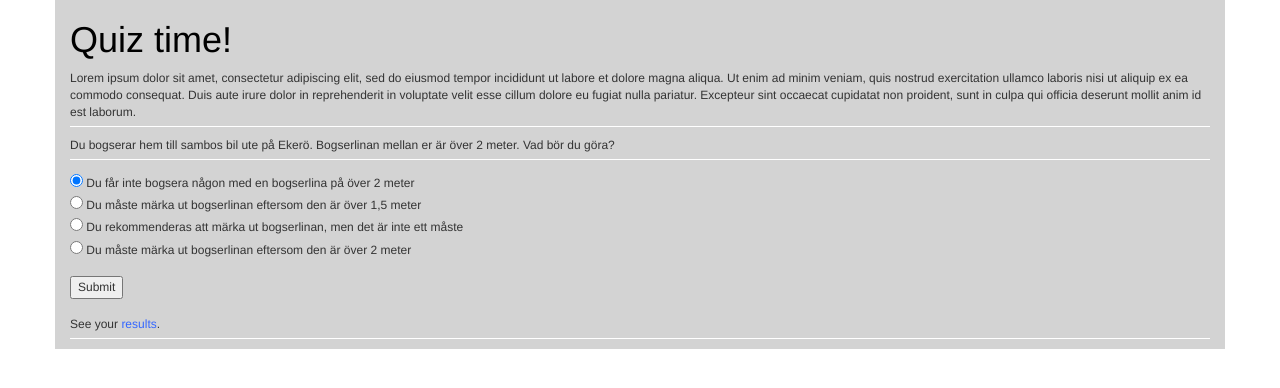
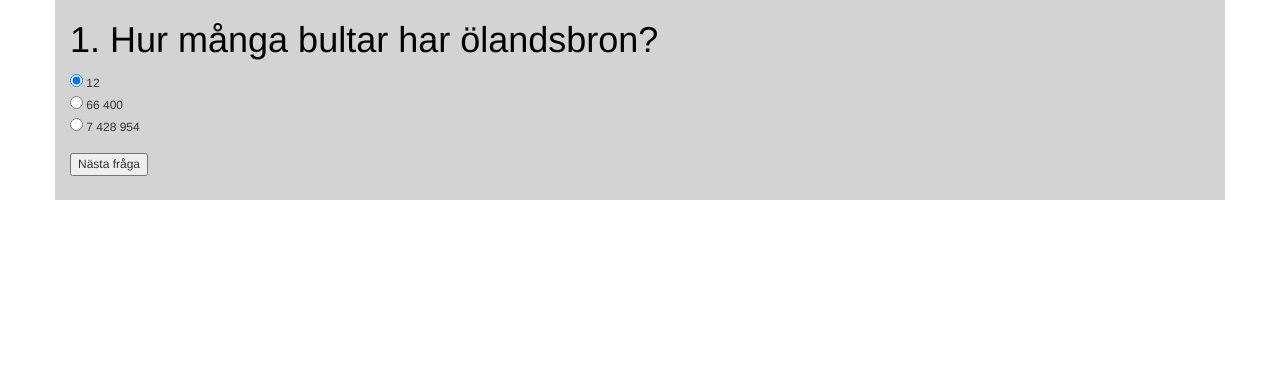
Before and after one commit to Vertsi/quizproject, a Django app: page /quiz/1/question/1/ in a window 1280 px wide. Shown: the top 388 px of the page. Run offline with Django 3.2, Linux system fonts and the light colour scheme.

Commit message:
Up until task 16

```diff
--- a/quiz/templates/question.html
+++ b/quiz/templates/question.html
@@ -12,18 +12,14 @@
 	<div class="container">
 		<div class="row">
 			<div class="col-md-12 column1">
-	<h1>Quiz time!</h1>
-		<p>Lorem ipsum dolor sit amet, consectetur adipiscing elit, sed do eiusmod tempor incididunt ut labore et dolore magna aliqua. Ut enim ad minim veniam, quis nostrud exercitation ullamco laboris nisi ut aliquip ex ea commodo consequat. Duis aute irure dolor in reprehenderit in voluptate velit esse cillum dolore eu fugiat nulla pariatur. Excepteur sint occaecat cupidatat non proident, sunt in culpa qui officia deserunt mollit anim id est laborum.</p>
-		<P> Du bogserar hem till sambos bil ute på Ekerö. Bogserlinan mellan er är över 2 meter. Vad bör du göra?  </P>
+	<h1>{{ question_number }}. {{ question }}</h1>
 <form>
-  		<input type="radio" name="gender" value="male" checked> Du får inte bogsera någon med en bogserlina på över 2 meter<br>
-  		<input type="radio" name="gender" value="female"> Du måste märka ut bogserlinan eftersom den är över 1,5 meter<br>
-  		<input type="radio" name="gender" value="other"> Du rekommenderas att märka ut bogserlinan, men det är inte ett måste<br>
-  		<input type="radio" name="gender" value="other"> Du måste märka ut bogserlinan eftersom den är över 2 meter<br><br>
-  		 <input type="submit" value="Submit"><br><br>
+  		<input type="radio" name="gender" value="male" checked> {{ answer1 }}<br>
+  		<input type="radio" name="gender" value="female"> {{ answer2 }}<br>
+  		<input type="radio" name="gender" value="other"> {{ answer3 }}<br><br>
+  		 <input type="submit" value="Nästa fråga"><br><br>
 
 	</form>
-<p>See your <a href="results.html">results</a>.</p>
 	</div>
 </div>
 	</div>
--- a/quiz/templates/results.html
+++ b/quiz/templates/results.html
@@ -12,9 +12,7 @@
 	<div class="container">
 		<div class="row">
 			<div class="col-md-12 column1">
-	<h1>Well played!</h1>
-		<p>Lorem ipsum dolor sit amet, consectetur adipiscing elit, sed do eiusmod tempor incididunt ut labore et dolore magna aliqua. Ut enim ad minim veniam, quis nostrud exercitation ullamco laboris nisi ut aliquip ex ea commodo consequat. Duis aute irure dolor in reprehenderit in voluptate velit esse cillum dolore eu fugiat nulla pariatur. Excepteur sint occaecat cupidatat non proident, sunt in culpa qui officia deserunt mollit anim id est laborum.</p>
-		<p>Back to <a href="start.html">start page</a> or start new <a href="quiz.html">QUIZ</a> !</p>
+	<h1>Du är klar och fick {{ correct }} av {{ total }}</h1>
 	</div>
 </div>
 		<div class="row">
--- a/quiz/views.py
+++ b/quiz/views.py
@@ -1,16 +1,51 @@
 from django.shortcuts import render
 
-# Create your views here.
-from django.shortcuts import render
+quizzes = [
+	{
+		"quiz_number": 1,
+		"name": "Klassiska böcker",
+		"description": "Hur bra kan du dina klassiker?"
+	},
+	{
+		"quiz_number": 2,
+		"name": "Största fotbollslage",
+		"description": "Kan du dina lag?"
+	},
+	{
+		"quiz_number": 3,
+		"name": "Världens mest kända hackare",
+		"description": "Kan du din hackershistoria?"
+	},
+]
 
 def startpage (request):
-	return render(request, "start.html")
+	context = {
+		"quizzes": quizzes,
+	}
+	return render(request, "start.html", context)
 
 def quiz(request, quiz_number):
-	return render(request, "quiz.html")
+	context = {
+		"quiz": quizzes[quiz_number - 1],
+		"quiz_number": quiz_number,
+	}
+	return render(request, "quiz.html", context)
 
 def question(request, quiz_number, question_number):
-	return render(request, "question.html")
+	context = {
+		"question_number": question_number,
+		"question": "Hur många bultar har ölandsbron?",
+		"answer1": "12",
+		"answer2": "66 400",
+		"answer3": "7 428 954",
+		"quiz_number": quiz_number,
+	}
+	return render(request, "question.html", context)
 
 def completed(request, quiz_number):
-	return render(request, "results.html")
+	context = {
+		"correct": 12,
+		"total": 20,
+		"quiz_number": quiz_number,
+	}
+	return render(request, "results.html", context)
```
Also changed, not shown: quiz/templates/quiz.html (+3 -5 lines), quiz/templates/start.html (+5 -10 lines).
